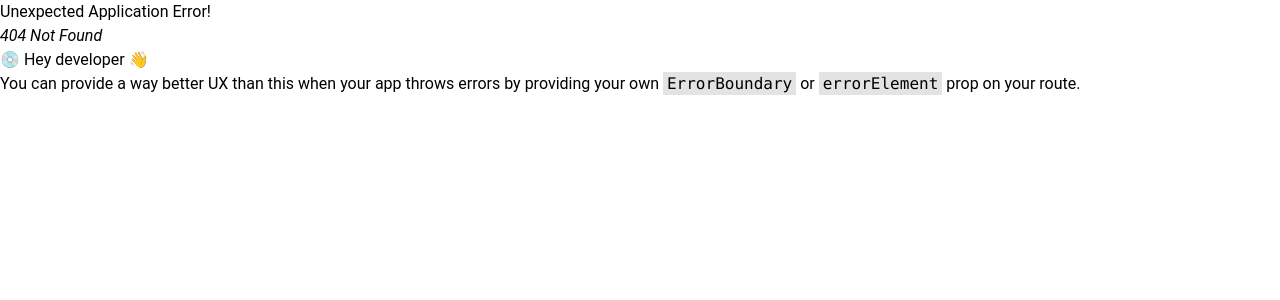
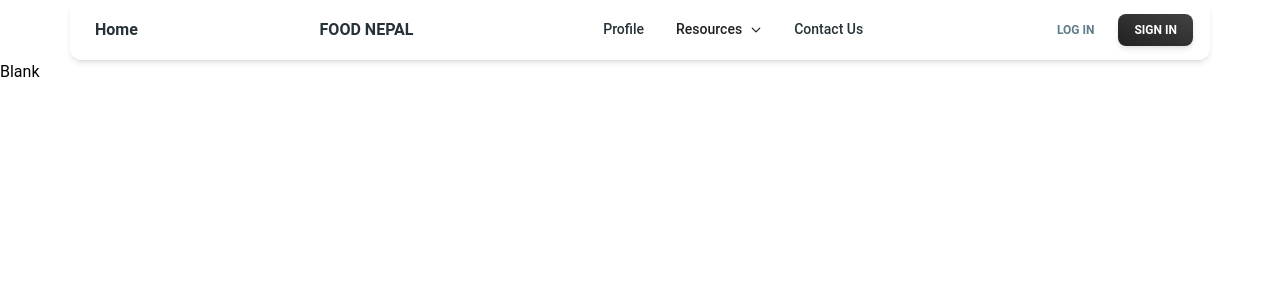
Before and after one commit to ydipen111/HotelFood, a React (Vite) app in the folder Resturant/: page /blank in a window 1280 px wide. Before the commit this address had no page. Shown: the top 300 px of the page. Built offline with nearby package versions, Linux system fonts and the light colour scheme.

Commit message:
main recepie

```diff
--- /dev/null
+++ b/Resturant/src/Blank.jsx
@@ -0,0 +1,14 @@
+import React from 'react';
+import { Outlet } from 'react-router';
+
+const Blank = () => {
+  return (
+    <div>
+      Blank
+
+
+    </div>
+  );
+}
+
+export default Blank;
--- a/Resturant/src/Bpages/FoodRecepie.jsx
+++ b/Resturant/src/Bpages/FoodRecepie.jsx
@@ -23,7 +23,6 @@ const FoodRecepie = () => {
 
   return (
     <div>
-      <h1>bvnvbnvbnvb</h1>
       {data && <FoodRecipecard categories={data.categories} />}
 
       {/* {data.map((items) => (
--- a/Resturant/src/Bpages/NavBar.jsx
+++ b/Resturant/src/Bpages/NavBar.jsx
@@ -28,6 +28,7 @@ import {
   TagIcon,
   UserGroupIcon,
 } from "@heroicons/react/24/solid";
+import { NavLink, Outlet } from "react-router-dom";
 
 const navListMenuItems = [
   {
@@ -164,7 +165,9 @@ function NavList() {
         color="blue-gray"
         className="font-medium"
       >
-        <ListItem className="flex items-center gap-2 py-2 pr-4">Home</ListItem>
+        <ListItem className="flex items-center gap-2 py-2 pr-4">
+          <NavLink to="/profile">Profile</NavLink>
+        </ListItem>
       </Typography>
       <NavListMenu />
       <Typography
@@ -195,14 +198,26 @@ export function NavbarWithMegaMenu() {
   return (
     <Navbar className="mx-auto max-w-screen-xl px-4 py-2">
       <div className="flex items-center justify-between text-blue-gray-900">
+        <NavLink to="/home-page">
           <Typography
             as="a"
             href="#"
             variant="h6"
             className="mr-4 cursor-pointer py-1.5 lg:ml-2"
           >
-          Material Tailwind
+            Home
           </Typography>
+        </NavLink>
+        <NavLink to="/blank">
+          <Typography
+            as="a"
+            href="#"
+            variant="h6"
+            className="mr-4 cursor-pointer py-1.5 lg:ml-2"
+          >
+            FOOD NEPAL
+          </Typography>
+        </NavLink>
         <div className="hidden lg:block">
           <NavList />
         </div>
--- /dev/null
+++ b/Resturant/src/Bpages/Product.jsx
@@ -0,0 +1,16 @@
+import React from 'react';
+import ProductCard from './ProductCard';
+
+const Product = () => {
+  return (
+    <div>
+      <ProductCard />
+
+
+
+
+    </div>
+  );
+}
+
+export default Product;
--- /dev/null
+++ b/Resturant/src/Bpages/ProductCard.jsx
@@ -0,0 +1,36 @@
+import axios from 'axios';
+import React, { useEffect, useState } from 'react';
+import { categoriesUrl } from '../AData/url';
+import ProductDataa from './ProductDataa';
+
+const ProductCard = () => {
+  const [product, setProduct] = useState([]);
+  const getData = async () => {
+    try {
+      const response = await axios.get(categoriesUrl)
+      console.log(response.data);
+      setProduct(response.data);
+
+    } catch (error) {
+      console.log(error);
+
+    }
+  };
+
+  useEffect(() => {
+    getData();
+
+  }, []);
+
+  return (
+    <div>
+      {
+        product && <ProductDataa categories={product.categories} />
+      }
+
+
+    </div>
+  );
+}
+
+export default ProductCard;
--- /dev/null
+++ b/Resturant/src/Bpages/ProductDataa.jsx
@@ -0,0 +1,62 @@
+import {
+  Card,
+  CardHeader,
+  CardBody,
+  CardFooter,
+  Typography,
+  Button,
+} from "@material-tailwind/react";
+
+const ProductDataa = ({ categories }) => {
+  return (
+    <div className="grid grid-cols-5 md:grid grid-cols-2">
+
+      {categories?.map(({
+        idCategory,
+        strCategory,
+        strCategoryThumb,
+        strCategoryDescription }, index) => (
+        <Card className="w-56">
+          <CardHeader shadow={false} floated={false} className="h-56 object-contain">
+            <img
+              src={strCategoryThumb}
+              alt={strCategoryThumb}
+              className="h-full w-full object-contain bg-none"
+            />
+          </CardHeader>
+          <CardBody>
+            <div className="mb-2 flex items-center justify-between">
+              <Typography color="blue-gray" className="font-medium">
+                {strCategory}
+              </Typography>
+              <Typography color="blue-gray" className="font-medium">
+                {idCategory}
+              </Typography>
+            </div>
+            <Typography
+              variant="small"
+              color="gray"
+              className="font-normal opacity-75"
+            >{strCategoryDescription.substring(0, 100) + '....'}
+            </Typography>
+          </CardBody>
+          <CardFooter className="pt-0">
+            <Button
+              ripple={false}
+              fullWidth={true}
+              className="bg-blue-gray-900/10 text-blue-gray-900 shadow-none hover:scale-105 hover:shadow-none focus:scale-105 focus:shadow-none active:scale-100"
+            >
+              Add to Cart
+            </Button>
+          </CardFooter>
+
+
+
+        </Card>
+
+      ))}
+    </div>
+  );
+}
+
+export default ProductDataa;
--- a/Resturant/src/Home.jsx
+++ b/Resturant/src/Home.jsx
@@ -2,20 +2,19 @@ import React from 'react';
 import { Outlet } from 'react-router';
 import FoodRecepie from './Bpages/FoodRecepie';
 import { BackCard } from './Components/BackCard';
+import Product from './Bpages/Product';
 
 const Home = () => {
   return (
     <div>
-      <FoodRecepie />
-      {/* <BackCard />
-      <div className=''>
+      <Product />
 
-      </div>
-
-      <Outlet /> */}
+    </div>
 
 
-    </div>
+
+
+
   );
 }
 
```
Also changed, not shown: Resturant/src/App.jsx (+14 -0 lines). Lines whose indentation alone changed are shown as unchanged.
